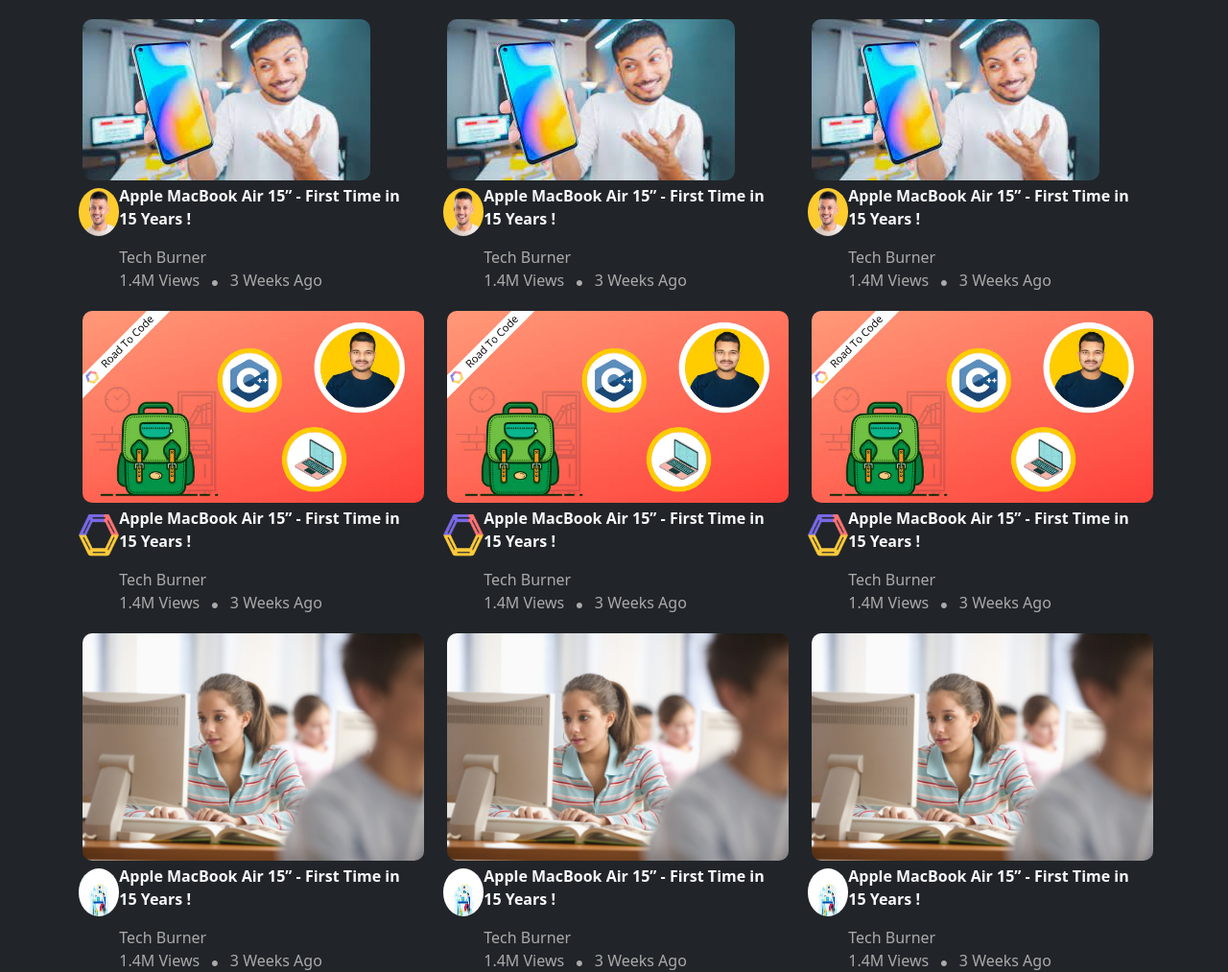
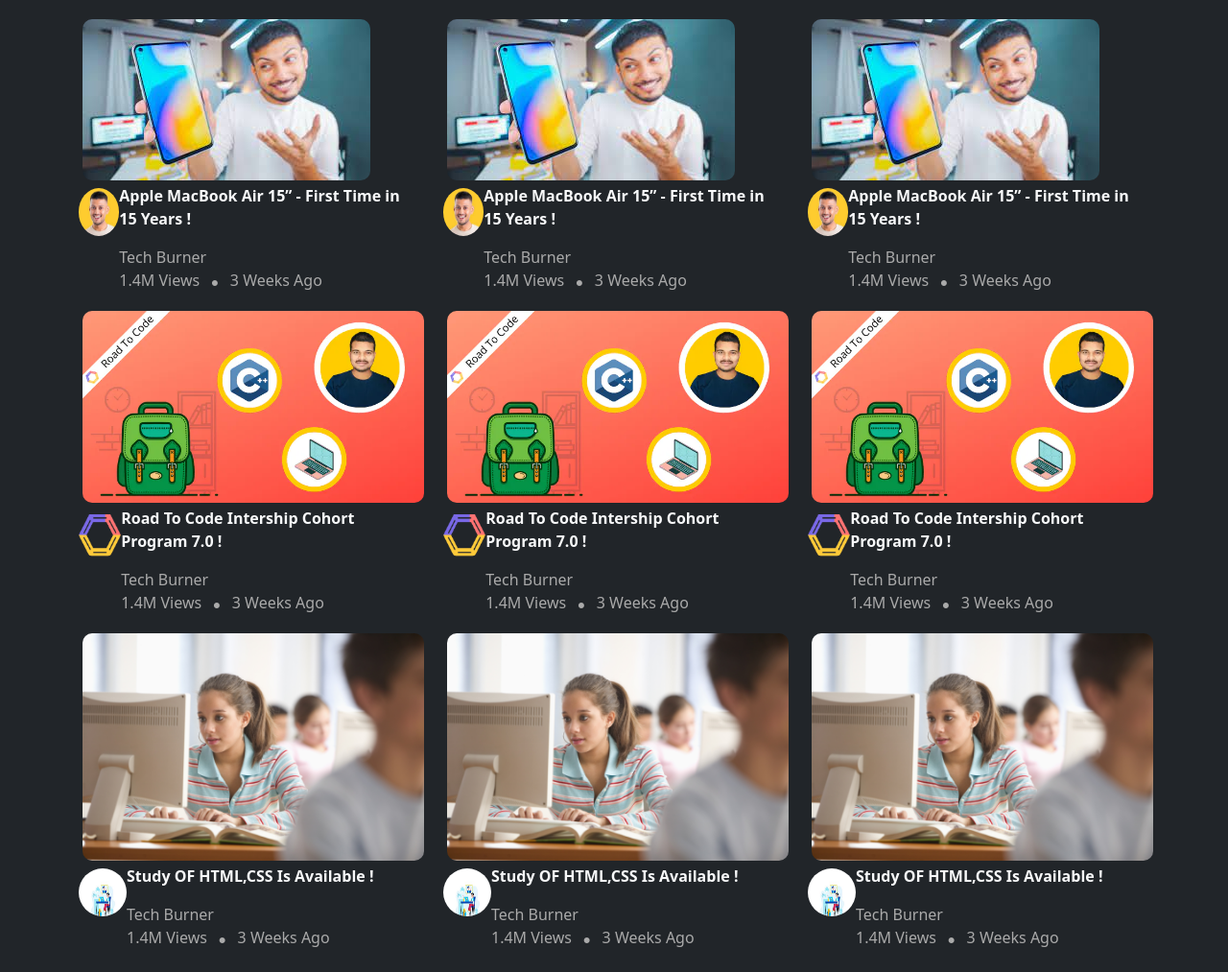
Before and after one commit to kasasau8/clone-you-tube, a plain HTML site: page index.html in a window 1280 px wide. Shown: the whole page at 96% size. After the commit the page ends 989 px from the top, so only its background shows below. Drawn offline with nearby package versions, Linux system fonts and the light colour scheme.

Commit message:
added caption

```diff
--- a/index.html
+++ b/index.html
@@ -87,11 +87,8 @@
                         </div>
                     </div>
                   </div>
-
-
-
+                </div>
             </div>
-        </div>
 
         <div class="row">
             <div  class=" col-md-4 col-sm-6">
@@ -103,7 +100,7 @@
                         <img src="./img/rtc-profile.png" class="img-fluid channel-logo mt-1  "/>
                     </div>
                     <div>
-                       <p class="fw-bold"> Apple MacBook Air 15” - First Time in 15 Years !</p>
+                       <p class="fw-bold"> Road To Code Intership Cohort Program 7.0 !</p>
                         <span class="text-dim d-block">Tech Burner</span>
                         <span class="text-dim">1.4M Views</span>
                         <span class="text-dim mx-2 separater-circle">●</span>
@@ -122,7 +119,7 @@
                             <img src="./img/rtc-profile.png" class="img-fluid channel-logo mt-1 "/>
                         </div>
                         <div>
-                           <p class="fw-bold"> Apple MacBook Air 15” - First Time in 15 Years !</p>
+                           <p class="fw-bold"> Road To Code Intership Cohort Program 7.0 !</p>
                             <span class="text-dim d-block">Tech Burner</span>
                             <span class="text-dim">1.4M Views</span>
                             <span class="text-dim mx-2 separater-circle">●</span>
@@ -130,9 +127,7 @@
                         </div>
                     </div>
                   </div>
-
-
-            </div>
+                </div>
 
             <div  class="col-md-4 col-sm-6">
                 <div class="video-card mt-3 text-light">
@@ -143,7 +138,7 @@
                             <img src="./img/rtc-profile.png" class="img-fluid channel-logo mt-1 "/>
                         </div>
                         <div>
-                           <p class="fw-bold"> Apple MacBook Air 15” - First Time in 15 Years !</p>
+                           <p class="fw-bold"> Road To Code Intership Cohort Program 7.0 !</p>
                             <span class="text-dim d-block">Tech Burner</span>
                             <span class="text-dim">1.4M Views</span>
                             <span class="text-dim mx-2 separater-circle">●</span>
@@ -162,7 +157,7 @@
                             <img src="./img/rtc1-profile.png" class="img-fluid channel-logo mt-1 "/>
                         </div>
                         <div>
-                           <p class="fw-bold"> Apple MacBook Air 15” - First Time in 15 Years !</p>
+                           <p class="fw-bold"> Study OF HTML,CSS Is Available !</p>
                             <span class="text-dim d-block">Tech Burner</span>
                             <span class="text-dim">1.4M Views</span>
                             <span class="text-dim mx-2 separater-circle">●</span>
@@ -181,7 +176,7 @@
                                 <img src="./img/rtc1-profile.png" class="img-fluid channel-logo mt-1 "/>
                             </div>
                             <div>
-                               <p class="fw-bold"> Apple MacBook Air 15” - First Time in 15 Years !</p>
+                               <p class="fw-bold"> Study OF HTML,CSS Is Available !</p>
                                 <span class="text-dim d-block">Tech Burner</span>
                                 <span class="text-dim">1.4M Views</span>
                                 <span class="text-dim mx-2 separater-circle">●</span>
@@ -200,7 +195,7 @@
                                     <img src="./img/rtc1-profile.png" class="img-fluid channel-logo mt-1 "/>
                                 </div>
                                 <div>
-                                   <p class="fw-bold"> Apple MacBook Air 15” - First Time in 15 Years !</p>
+                                   <p class="fw-bold"> Study OF HTML,CSS Is Available !</p>
                                     <span class="text-dim d-block">Tech Burner</span>
                                     <span class="text-dim">1.4M Views</span>
                                     <span class="text-dim mx-2 separater-circle">●</span>
```
